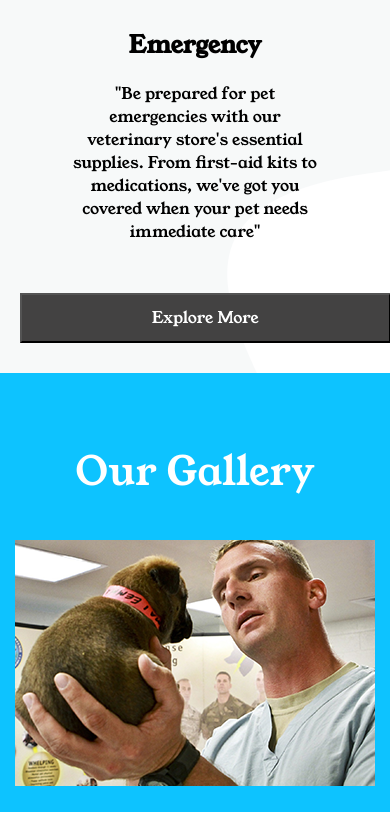
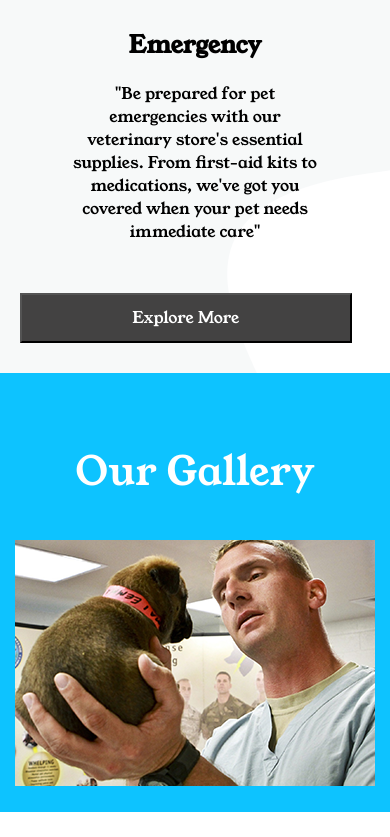
Before and after one commit to Aksh-007/verterniary-store, a React (Vite) app: page / in a window 390 px wide. Shown: the part 2796-3633 px from the top of the page. Built offline with nearby package versions, Linux system fonts and the light colour scheme.

Commit message:
Fix - Sevice button fix

```diff
--- a/src/components/Home.jsx
+++ b/src/components/Home.jsx
@@ -141,10 +141,6 @@ const Home = () => {
         </div>
       </div>
     </section>
-
-    // <div style={{ marginTop: "100px" }}>
-    //   <h1>home</h1>
-    // </div>
   );
 };
 
--- a/src/styles/Home.css
+++ b/src/styles/Home.css
@@ -376,12 +376,12 @@ span {
 
   .our-service-card h2 {
     margin-bottom: 10px;
-    }
+  }
 
   .service-explore {
     margin: 20px 20px;
     text-align: center;
-    width: 95%;
+    width: 85%;
   }
 
   .stethoscope {
@@ -428,7 +428,7 @@ span {
     text-align: center;
   }
 
-  .imagetwo{
+  .imagetwo {
     display: none;
   }
 }
```
